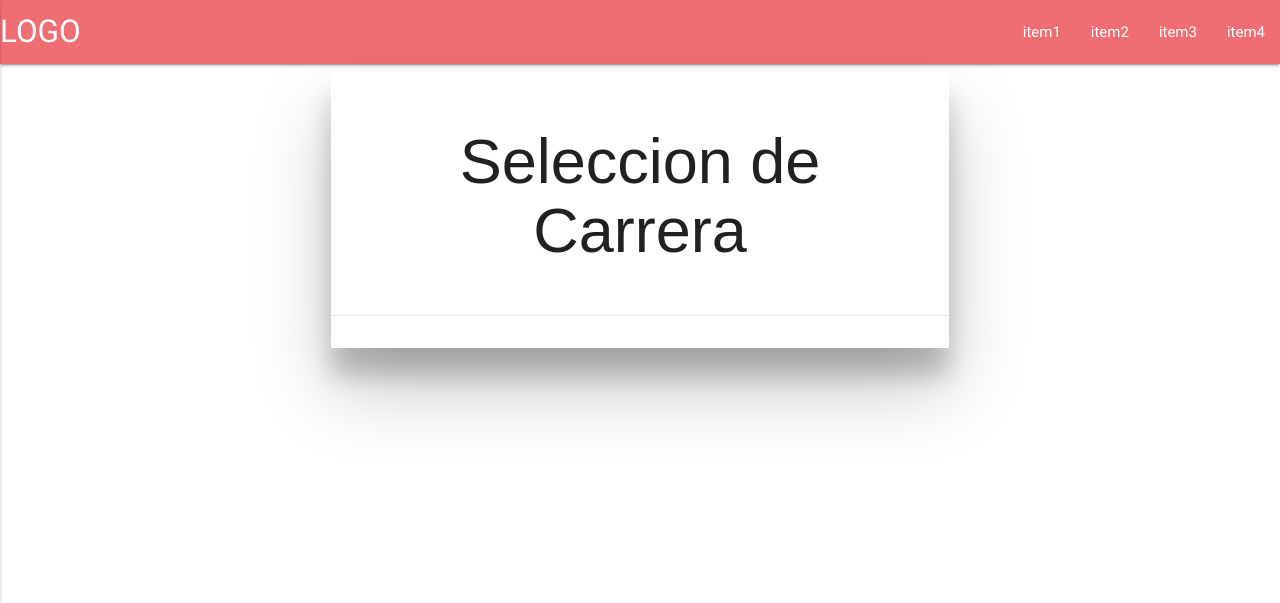
After one commit to JoseGuadalupeVidalAnaya/Boletas, a PHP site: page /php/carrera.php in a window 1280 px wide. The commit adds this page. Shown: the top 603 px of the page. Run offline with PHP 8.4, Linux system fonts and the light colour scheme.

Commit message:
agregando nuevas paginas

```diff
--- a/index.php
+++ b/index.php
@@ -19,7 +19,7 @@
 		<div class="col s12 m8 l6 offset-l3 offset-m2">
 			<div class="card z-depth-5">
 				<div class="card-content">
-					<h1 class="brand-logo center" style="font-family: 'Ubuntu', sans-serif;">Boletas</h1>
+					<h1 class="brand-logo center header" style="font-family: 'Ubuntu', sans-serif;">Boletas</h1>
 				</div>
 				<div class="card-tabs ">
 					<ul class="tabs tabs-fixed-width z-depth-1">
--- /dev/null
+++ b/php/carrera.php
@@ -0,0 +1,52 @@
+<!DOCTYPE html>
+<html lang="en">
+<head>
+  	<meta charset="UTF-8">
+  	<meta name="viewport" content="width=device-width, initial-scale=1.0">
+  	<link rel="stylesheet" href="https://fonts.googleapis.com/icon?family=Material+Icons">
+	<link rel="stylesheet" href="../css/materialize.css">
+	<link rel="stylesheet" href="../css/style.css">
+	<link href="https://fonts.googleapis.com/css?family=Fira+Mono" rel="stylesheet">
+    <title>Seleccion de Carrera</title>
+</head>
+<body>
+    <nav>
+      	<div class="nav-wrapper">
+        	<a href="#" class="brand-logo">LOGO</a>
+        	<a href="#" data-activates="mobile-menu" class="button-collapse"><i class="material-icons">menu</i></a>
+        	<ul class="right hide-on-med-and-down">
+          		<li><a href="#">item1</a></li>
+          		<li><a href="#">item2</a></li>
+          		<li><a href="#">item3</a></li>
+          		<li><a href="#">item4</a></li>
+        	</ul>
+        	<ul class="side-nav" id="mobile-menu">
+				<li><a href="#">item1</a></li>
+				<li><a href="#">item2</a></li>
+				<li><a href="#">item3</a></li>
+				<li><a href="#">item4</a></li>
+        	</ul>
+      	</div>
+    </nav>
+    <div class="row">
+        <div class="col s12 m8 l6 offset-l3 offset-m2">
+            <div class="card z-depth-5">
+                <div class="card-content">
+                    <h1 class="brand-logo center" style="font-family: 'Ubuntu', sans-serif;">Seleccion de Carrera</h1>
+                </div>
+
+                <div class="card-action">
+
+                </div>
+
+            </div>
+        </div>
+    </div>
+
+    <script src="../js/jquery.js"></script>
+    <script type="text/javascript" src="../js/materialize.js"></script>
+    <script>
+        $(".button-collapse").sideNav();
+    </script>
+</body>
+</html>
```
Also changed, not shown: php/inicio.php (+20 -37 lines), php/boletas.php (added).
